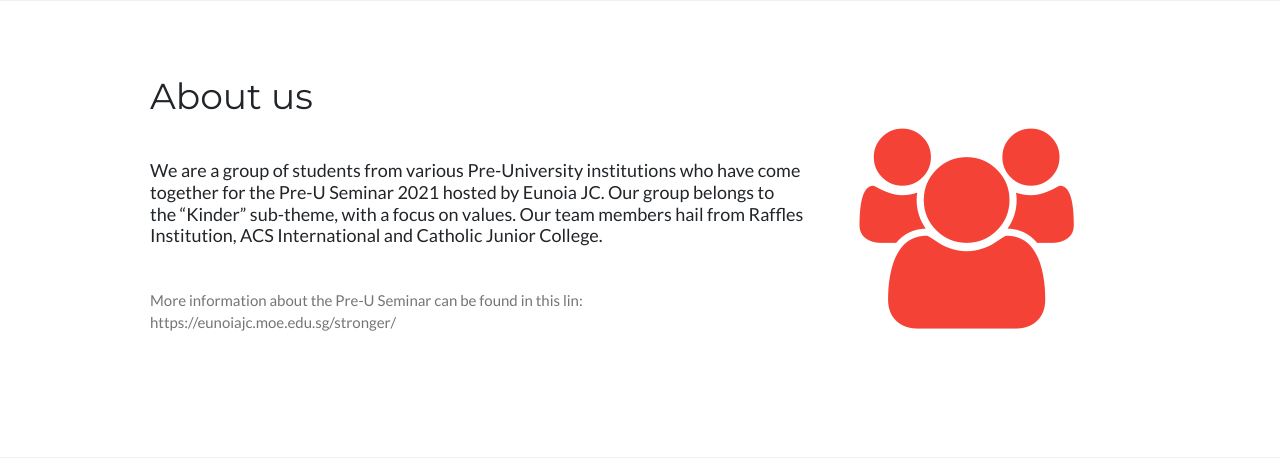
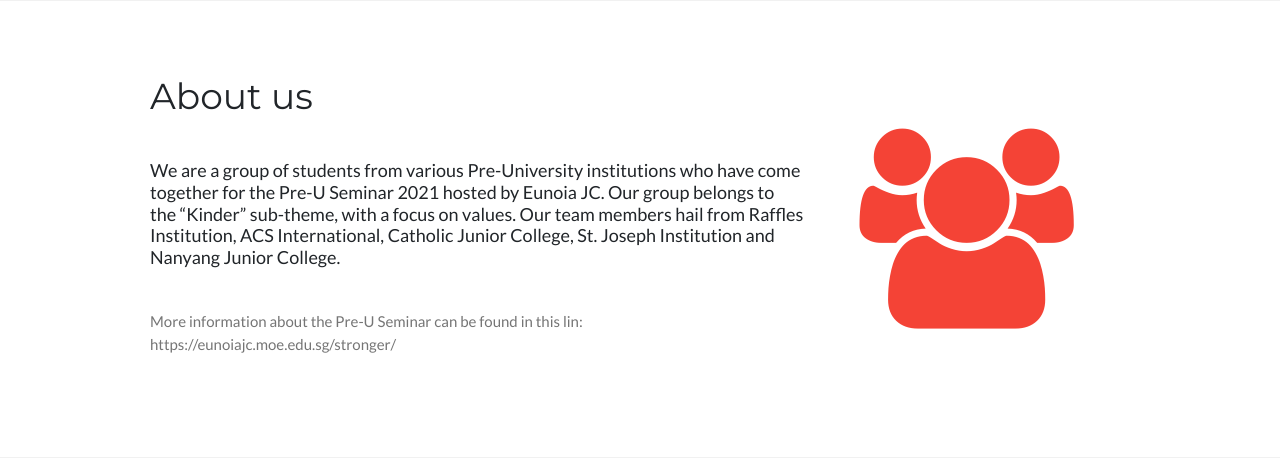
Before and after one commit to AndreLiu1225/Kinder-Values-Survey, a Flask app: page / in a window 1280 px wide. Shown: the part 1414-1872 px from the top of the page. Run offline with Flask 2, Linux system fonts and the light colour scheme; some libraries are stand-ins or nearby versions.

Commit message:
Update about.html

```diff
--- a/templates/about.html
+++ b/templates/about.html
@@ -102,7 +102,8 @@
       <div class="w3-twothird">
         <h1>About us</h1>
             <h5 class="w3-padding-32">We are a group of students from various Pre-University institutions who have come together for the Pre-U Seminar 2021 hosted by Eunoia JC.
-                Our group belongs to the “Kinder” sub-theme, with a focus on values. Our team members hail from Raffles Institution, ACS International and Catholic Junior College.
+                Our group belongs to the “Kinder” sub-theme, with a focus on values. Our team members hail from Raffles Institution, ACS International, Catholic Junior College,
+                St. Joseph Institution and Nanyang Junior College.
             </h5>
             <p class="w3-text-grey">More information about the Pre-U Seminar can be found in this lin: <a class="link" href="https://eunoiajc.moe.edu.sg/stronger/">https://eunoiajc.moe.edu.sg/stronger/</a></p>
             </div>
```
